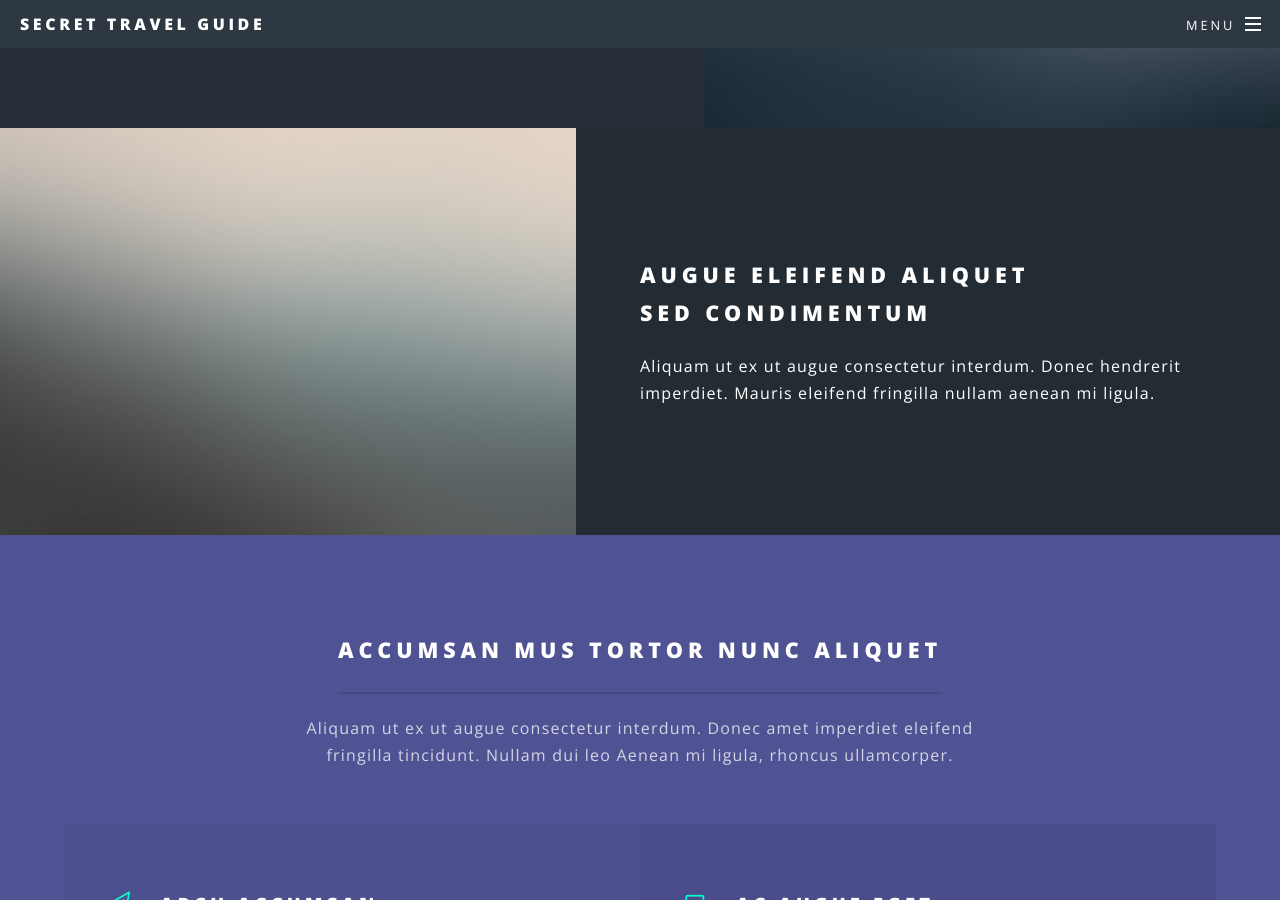
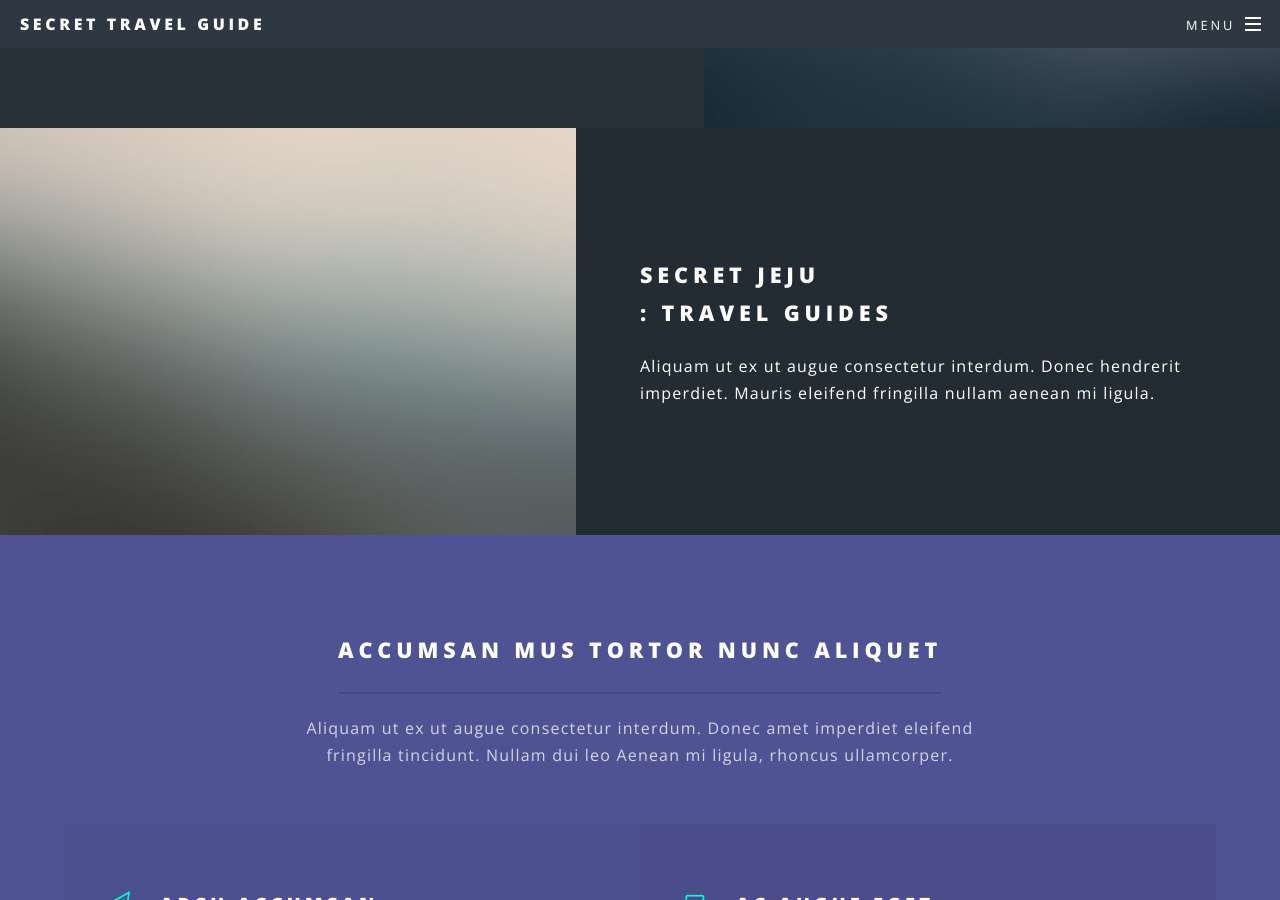
Before and after one commit to inansung/secret.github.io, a Jekyll site: the page built from index.html, in a window 1280 px wide and 900 px high, scrolled down 2108 px. Built offline with Jekyll 4.4.1, drawn with Linux system fonts in a browser that asks for light colours.

Commit message:
Update index.html

```diff
--- a/index.html
+++ b/index.html
@@ -50,8 +50,8 @@ layout: landing
 						</section>
 						<section class="spotlight">
 							<div class="image"><img src="images/pic03.jpg" alt="" /></div><div class="content">
-								<h2>Augue eleifend aliquet<br />
-								sed condimentum</h2>
+								<h2>Secret JEJU<br />
+								: Travel Guides</h2>
 								<p>Aliquam ut ex ut augue consectetur interdum. Donec hendrerit imperdiet. Mauris eleifend fringilla nullam aenean mi ligula.</p>
 							</div>
 						</section>
```
